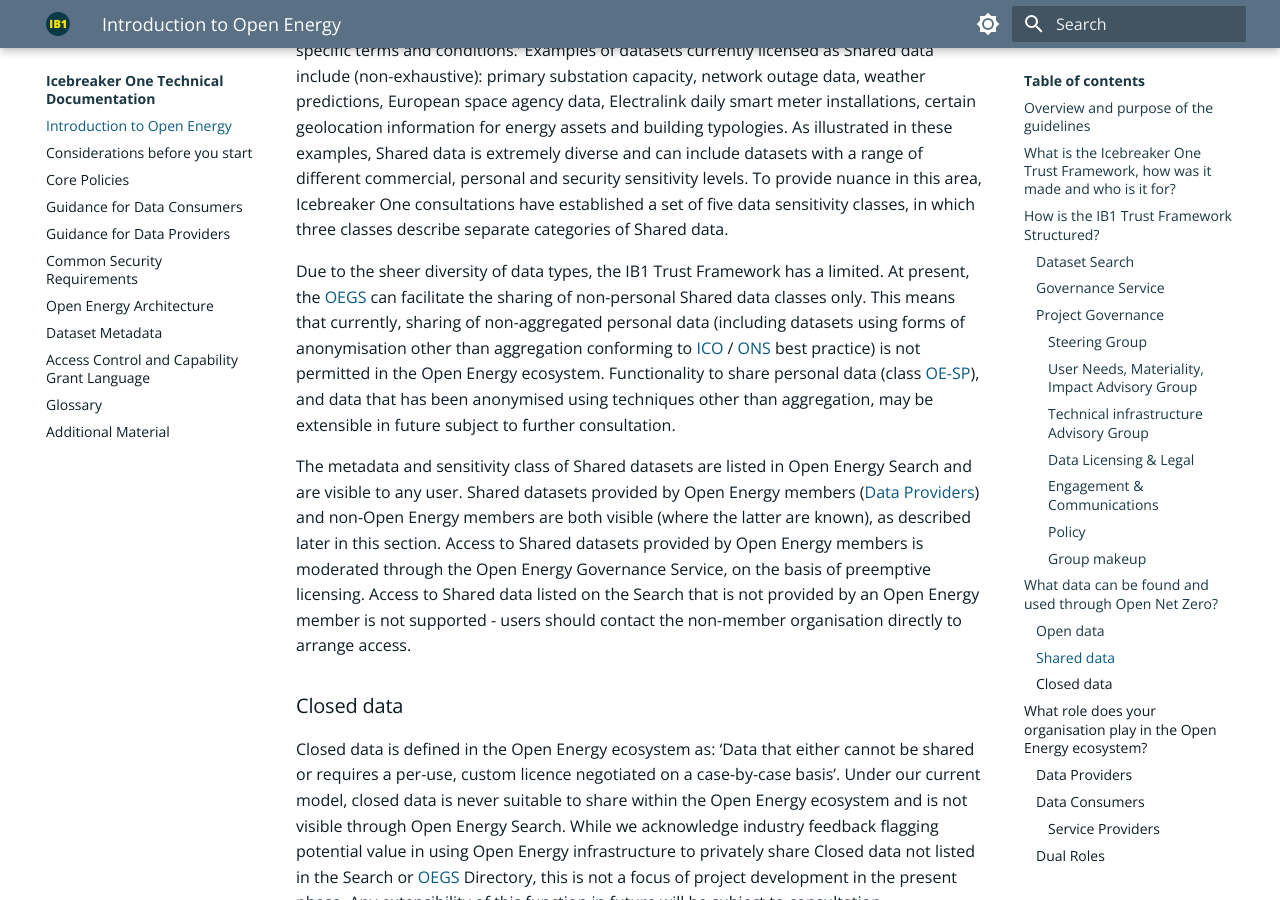
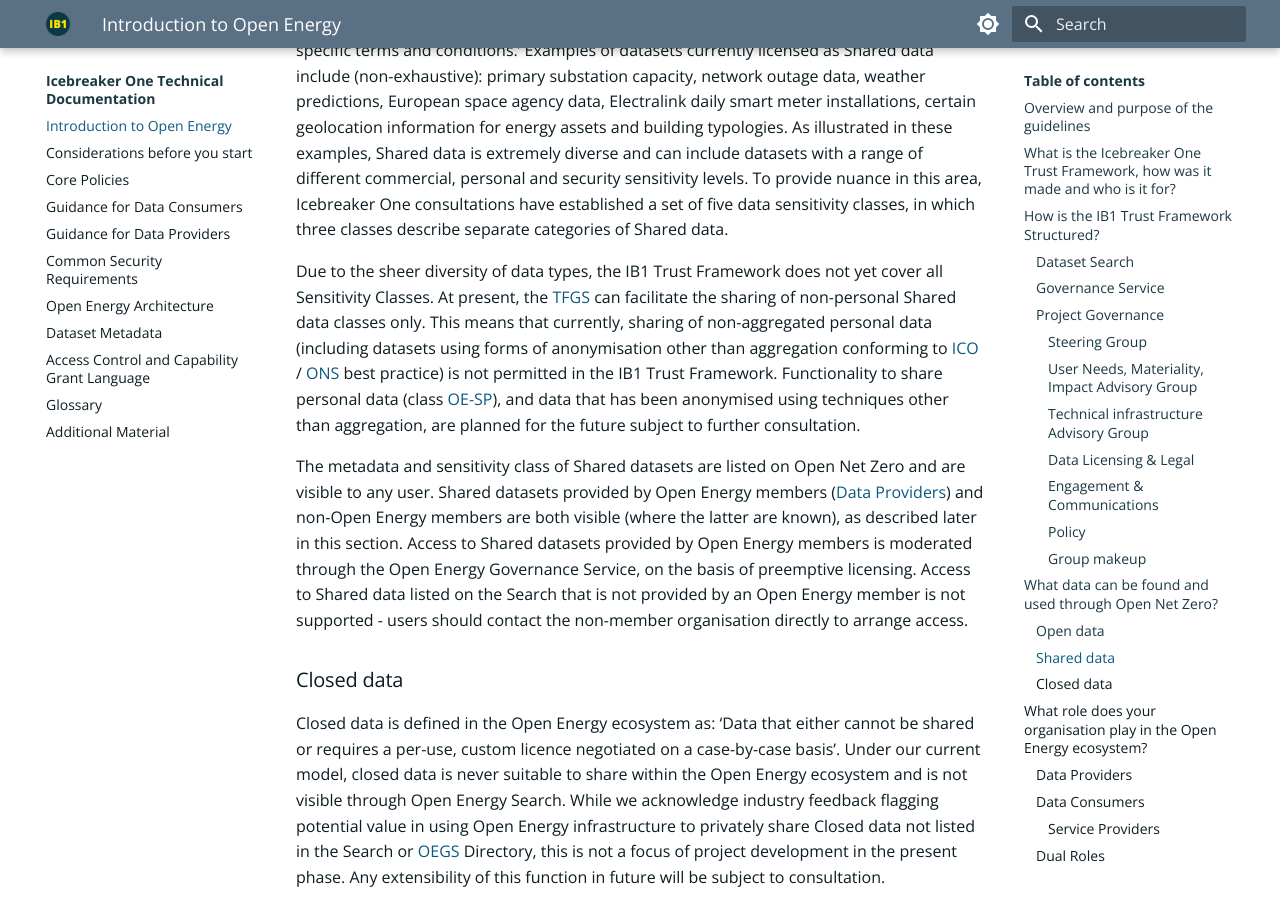
Before and after one commit to icebreakerone/ib1-technical-docs, an MkDocs documentation site: the page built from docs/ops_guidelines/introduction.md, in a window 1280 px wide and 900 px high, scrolled down 5619 px. Built offline with MkDocs 1.6.1 and Material for MkDocs 9.7.7, drawn with Linux system fonts in a browser that asks for light colours; the version menu is left out.

Commit message:
docs/ops_guidelines/introduction.md updated from https://stackedit.net/

```diff
--- a/docs/ops_guidelines/introduction.md
+++ b/docs/ops_guidelines/introduction.md
@@ -130,15 +130,9 @@
 
 Shared data is defined as: ‘Data that is neither open nor closed, but can be shared under specific terms and conditions.’ Examples of datasets currently licensed as Shared data include (non-exhaustive): primary substation capacity, network outage data, weather predictions, European space agency data, Electralink daily smart meter installations, certain geolocation information for energy assets and building typologies. As illustrated in these examples, Shared data is extremely diverse and can include datasets with a range of different commercial, personal and security sensitivity levels. To provide nuance in this area, Icebreaker One consultations have established a set of five data sensitivity classes, in which three classes describe separate categories of Shared data.
 
-Due to the sheer diversity of data types, the IB1 Trust Framework has a limited.
-At present, the [OEGS](../glossary.md#term-Open-Energy-Governance-Service) can facilitate the sharing of non-personal Shared data classes only. This means that currently,
-sharing of non-aggregated personal data (including datasets using forms of anonymisation other than aggregation conforming
-to [ICO](../glossary.md#term-Information-Commissioner-s-Office) / [ONS](../glossary.md#term-Office-for-National-Statistics) best practice) is not permitted in the Open Energy ecosystem. Functionality to share personal data
-(class [OE-SP](../glossary.md#term-Data-sensitivity-class-personal)), and data that has been anonymised using techniques other than aggregation, may be extensible
-in future subject to further consultation.
+Due to the sheer diversity of data types, the IB1 Trust Framework does not yet cover all Sensitivity Classes. At present, the [TFGS](../glossary.md#term-Trust-Framework-Governance-Service) can facilitate the sharing of non-personal Shared data classes only. This means that currently, sharing of non-aggregated personal data (including datasets using forms of anonymisation other than aggregation conforming to [ICO](../glossary.md#term-Information-Commissioner-s-Office) / [ONS](../glossary.md#term-Office-for-National-Statistics) best practice) is not permitted in the IB1 Trust Framework. Functionality to share personal data (class [OE-SP](../glossary.md#term-Data-sensitivity-class-personal)), and data that has been anonymised using techniques other than aggregation, are planned for the future subject to further consultation.
 
-The metadata and sensitivity class of Shared datasets are listed in Open Energy Search and are visible to any user.
-Shared datasets provided by Open Energy members ([Data Providers](../glossary.md#term-Data-Provider)) and non-Open Energy members are both visible
+The metadata and sensitivity class of Shared datasets are listed on Open Net Zero and are visible to any user. Shared datasets provided by Open Energy members ([Data Providers](../glossary.md#term-Data-Provider)) and non-Open Energy members are both visible
 (where the latter are known), as described later in this section. Access to Shared datasets provided by Open Energy
 members is moderated through the Open Energy Governance Service, on the basis of preemptive licensing. Access to
 Shared data listed on the Search that is not provided by an Open Energy member is not supported - users should
```
Also changed, not shown: other parts of docs/ops_guidelines/introduction.md (+1 -1 lines).
